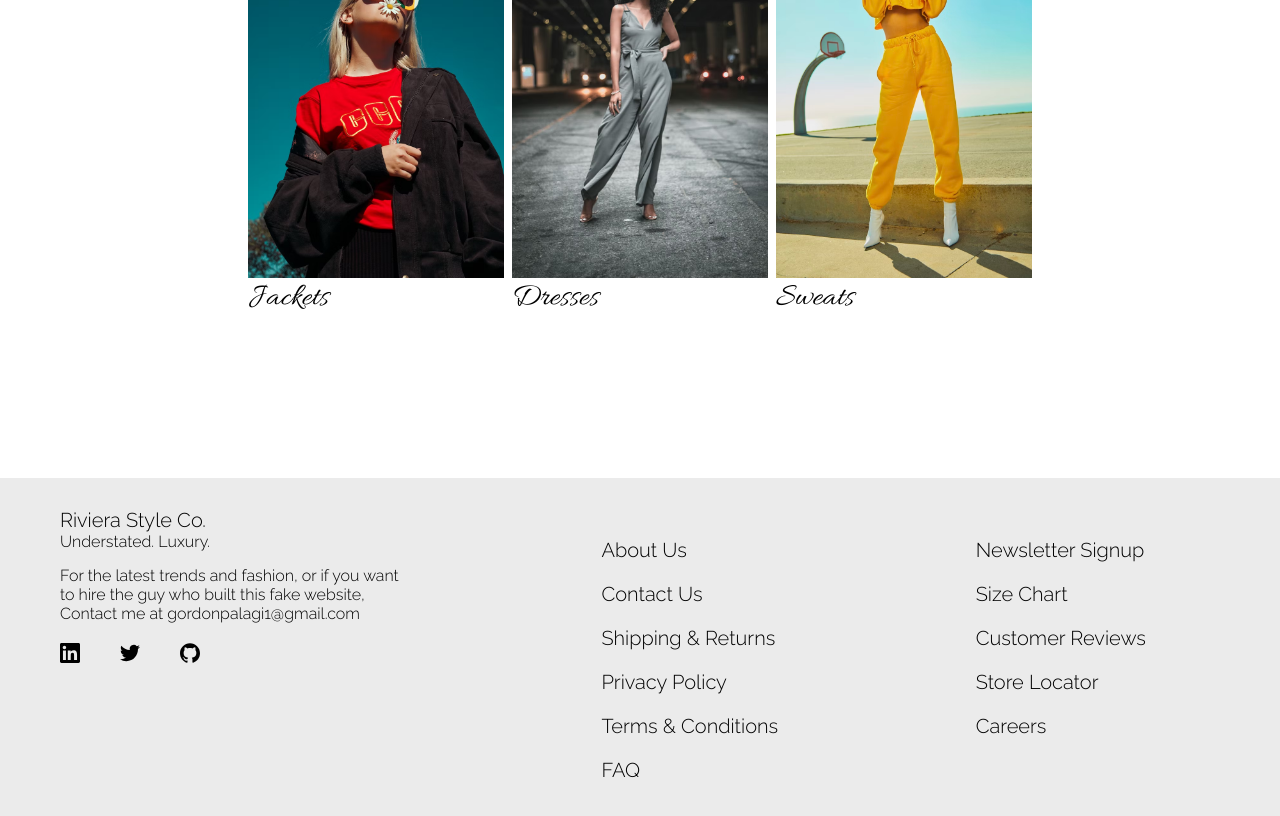
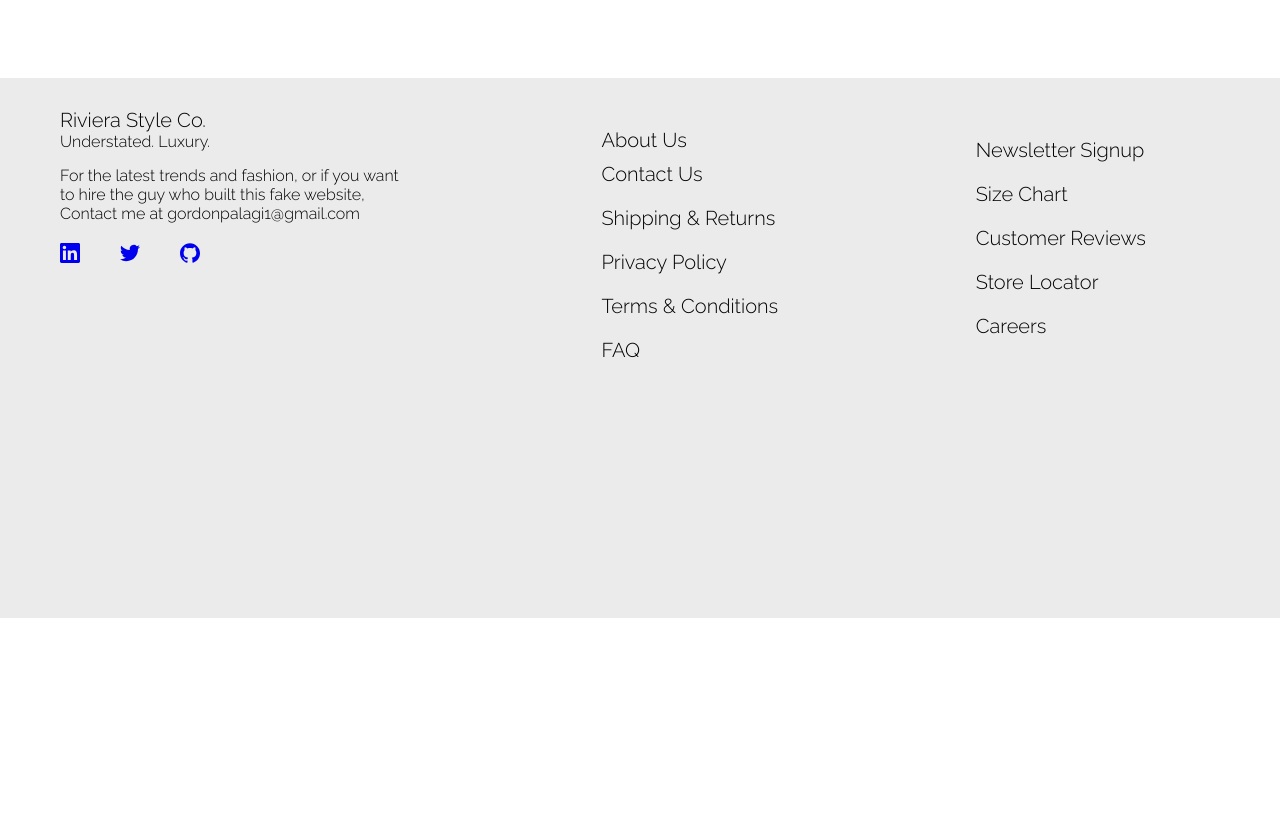
Before and after one commit to GordonPalagi/RivieraStyleCo, a React (Create React App) app in the folder riviera-style-co/: page / in a window 1280 px wide. Shown: the part 3220-4036 px from the top of the page. After the commit the page ends 3838 px from the top, so only its background shows below. Built offline with nearby package versions, Linux system fonts and the light colour scheme.

Commit message:
Cleaned up code

```diff
--- a/riviera-style-co/src/App.js
+++ b/riviera-style-co/src/App.js
@@ -11,6 +11,7 @@ function App() {
   return (
     <BrowserRouter>
         <ScrollToTopOnRefresh />
+
         <Routes>
           <Route element={<Layout/>}>
             <Route path="/" element={<Home />} />
@@ -19,6 +20,7 @@ function App() {
             <Route path='/about' element={<About />} />
           </Route >
         </Routes>
+
     </BrowserRouter>
   )
 }
--- a/riviera-style-co/src/Components/Layout/Footer/Footer.js
+++ b/riviera-style-co/src/Components/Layout/Footer/Footer.js
@@ -3,7 +3,7 @@ import '../Footer/Footer.css'
 import { SiLinkedin } from 'react-icons/si'
 import { SiTwitter } from 'react-icons/si'
 import { SiGithub } from 'react-icons/si'
-import { useNavigate } from 'react-router'
+import { useNavigate, Link } from 'react-router-dom'
 
 
 function Footer() {
@@ -19,14 +19,14 @@ const navigate = useNavigate();
             <h4 className='understated'><span>Understated.</span> <span><em>Luxury.</em></span></h4>
             <p>For the latest trends and fashion, or if you want to hire the guy who built this fake website, Contact me at gordonpalagi1@gmail.com</p>
             <div className='icon-con'>
-              <span className='icon'><SiLinkedin/></span>
-              <span className='icon'><SiTwitter/></span>
-              <span className='icon'><SiGithub/></span>
+              <Link to="" className='icon'><SiLinkedin/></Link>
+              <Link to="" className='icon'><SiTwitter/></Link>
+              <Link to="" className='icon'><SiGithub/></Link>
             </div>
         </div>
 
         <ul className='list'>
-          <li onClick={() => navigate('/about')} className='Link'>About Us</li>
+          <Link to='/about' className='Link'>About Us</Link>
           <li className='Link'>Contact Us</li>
           <li className='Link'>Shipping & Returns</li>
           <li className='Link'>Privacy Policy</li>
--- a/riviera-style-co/src/Components/UIComponents/HeroCard/HeroCard.js
+++ b/riviera-style-co/src/Components/UIComponents/HeroCard/HeroCard.js
@@ -1,16 +1,16 @@
 import React from 'react';
 import '../HeroCard/HeroCard.css'
-import {useNavigate} from 'react-router-dom';
+import {useNavigate, Link } from 'react-router-dom';
 
 function HeroCard({ title, array, photo, className }) {
 
-  const renderSubHeader = () => {
+  const RenderSubHeader = () => {
     return array.map((item, index) => (
       <div className='subheader' key={index}>{item.sub}</div>
     ))
   }
 
-  const renderLinks = () => {
+  const RenderLinks = () => {
     return array.map((item, index) => (
       <li
         onClick={() => navigate("/shopping")}
@@ -28,8 +28,8 @@ function HeroCard({ title, array, photo, className }) {
       <div className={className}>
         <div className='inner-hero-con'>
           <h1>{title}</h1>
-          {renderSubHeader()}
-          {renderLinks()}
+          <RenderSubHeader/>
+          <RenderLinks/>
         </div>
         <img className='groupPhoto' src={photo} alt="" />
       </div>
--- a/riviera-style-co/src/Components/UIComponents/HeroPoster/HeroPoster.css
+++ b/riviera-style-co/src/Components/UIComponents/HeroPoster/HeroPoster.css
@@ -17,6 +17,8 @@
 }
 
 .hero-img {
+    height: 95vh;
+    width: 100vw;
     z-index: 0;
     filter: blur(2px);
     filter: brightness(40%);
--- a/riviera-style-co/src/Components/UIComponents/NavDropdown/NavDropdown.js
+++ b/riviera-style-co/src/Components/UIComponents/NavDropdown/NavDropdown.js
@@ -1,45 +1,36 @@
-import React from 'react'
-import { Link } from 'react-router-dom'
-import '../NavDropdown/NavDropdown.css'
+import { Link } from "react-router-dom";
+import "../NavDropdown/NavDropdown.css";
 
 
-
-const renderLinks = (links) => {
-
+const Links = (links) => {
   return (
-    <ul className='li-con'>
+    <ul className="li-con">
       {links.map((item, index) => (
-          <Link
-            className='Link'
-            to={'/shopItem'}
-            key={index}>{item}</Link>
+        <Link className="Link" to={"/shopItem"} key={index}>
+          {item}
+        </Link>
       ))}
     </ul>
-  )
-}
+  );
+};
 
-const renderPictures = (picture) => {
+const Pictures = (picture) => {
   return (
-    <div className='banner-picture-con'>
+    <div className="banner-picture-con">
       {picture.map((item, index) => (
-            <img key={index}
-              className='inbed-banner-img'
-              src={item} alt="" />
+        <img key={index} className="inbed-banner-img" src={item} alt="" />
       ))}
     </div>
-  )
-}
-
+  );
+};
 
 function NavDropdown({ links, picture }) {
   return (
-      <div className='hovered-box-con'>
-
-        {renderLinks(links)}
-        {renderPictures(picture)}
-
+    <div className="hovered-box-con">
+      <Links links={links}/>
+      <Pictures picture={picture}/>
     </div>
-    )
+  );
 }
 
-export default NavDropdown
+export default NavDropdown;
--- a/riviera-style-co/src/ScrollToTopOnRefresh.js
+++ b/riviera-style-co/src/ScrollToTopOnRefresh.js
@@ -8,5 +8,5 @@ export function ScrollToTopOnRefresh() {
     window.scrollTo(0, 0);
   }, [pathname]);
 
-  return null;
+  // return null;
 }
```
Also changed, not shown: riviera-style-co/src/Components/Pages/Home/Home.js (+6 -1 lines). Lines whose indentation alone changed are shown as unchanged.
